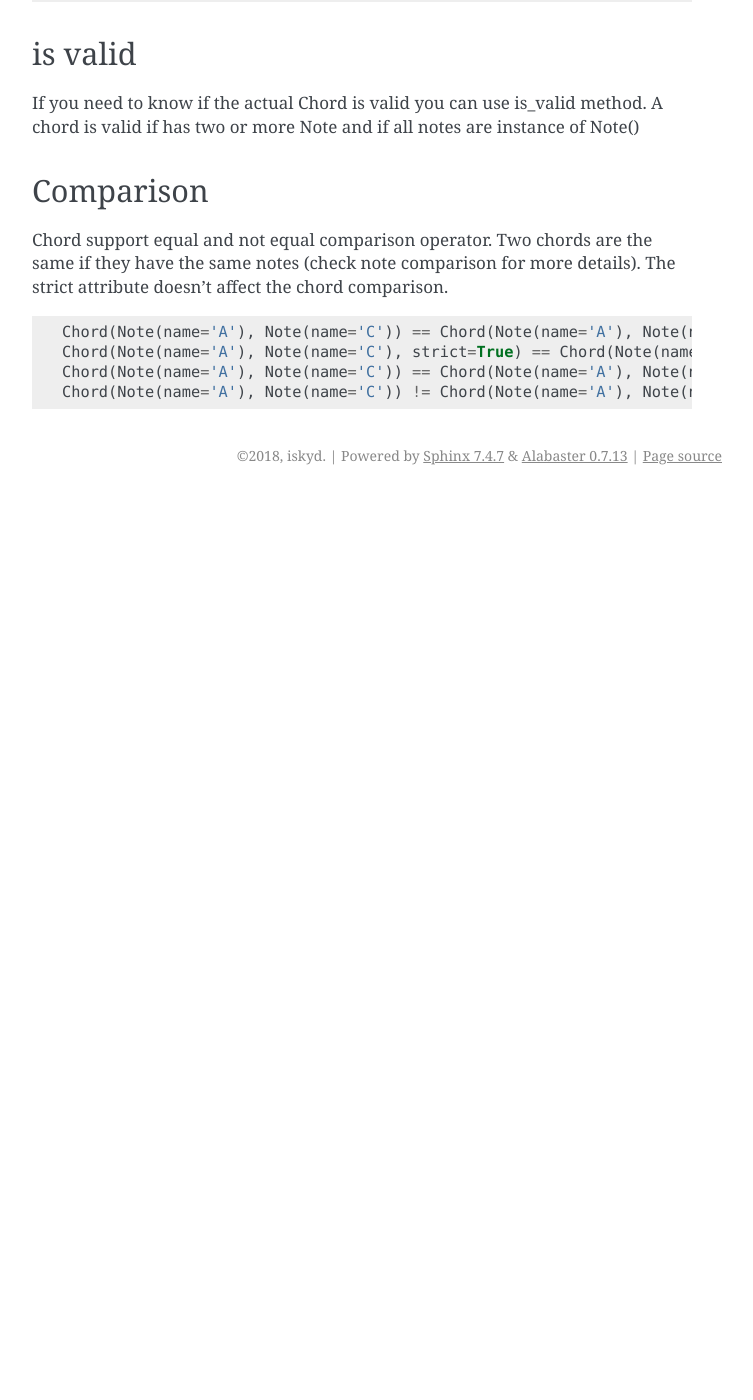
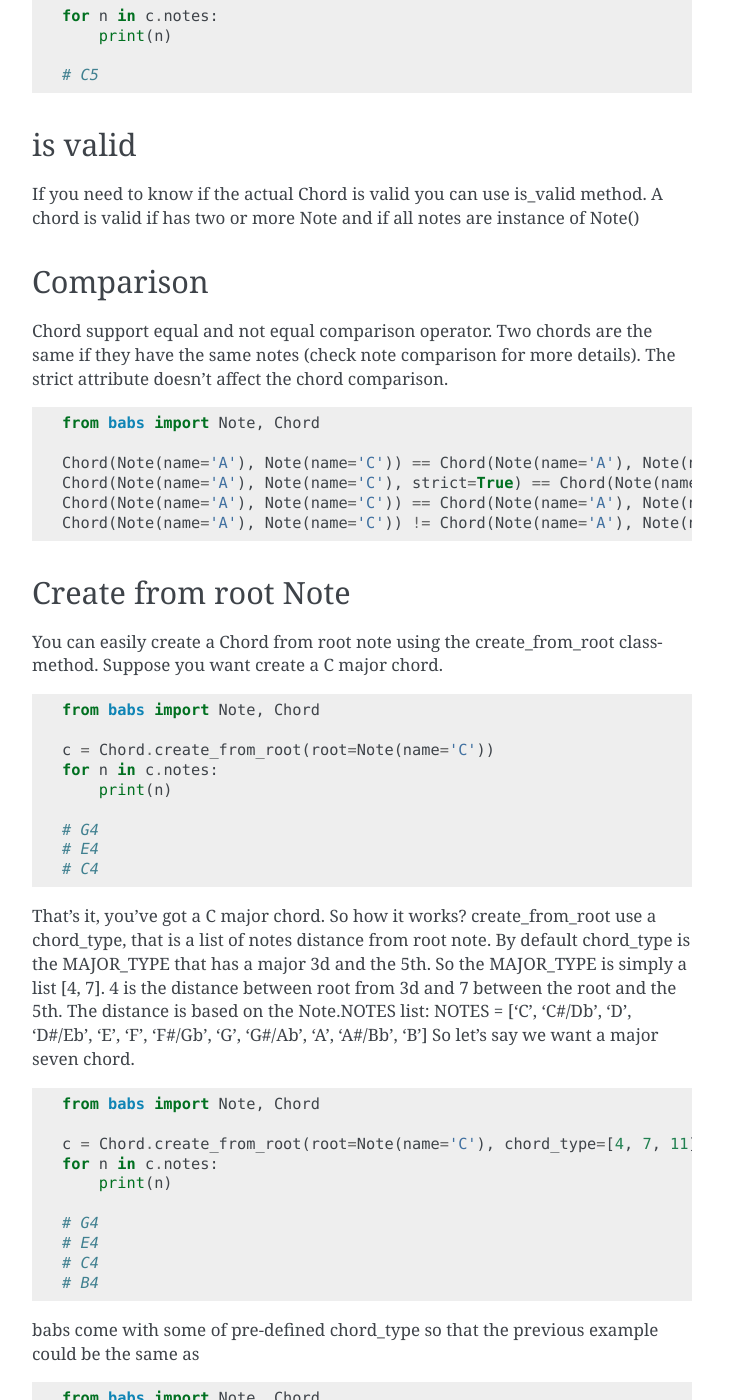
Before and after one commit to iskyd/babs, a Sphinx documentation site: the page built from docs/chord.rst, in a window 1280 px wide and 1400 px high, scrolled down 4755 px. Shown: the whole window, without its empty margins (388-1141 px from the left). Built offline with Sphinx 7.4.7, drawn with Linux system fonts in a browser that asks for light colours; before the commit the page ends 5250 px from its top, so only the background shows below that; some of the changed text lies outside the part shown.

Commit message:
create chord from root

```diff
--- a/docs/chord.rst
+++ b/docs/chord.rst
@@ -21,6 +21,10 @@ Chord
         If strict is True raise ChordException if Note is not found or
         if Chord has less then two notes after remove
 
+   .. py:classmethod:: create_from_root(root[, chord_type=None, octave='root', alt='sharp'])
+        Create and return a Chord from the root note
+
+
 
 Create your first chord
 --------------------------------
@@ -270,7 +274,192 @@ The strict attribute doesn't affect the chord comparison.
 
 .. code-block:: python
 
+    from babs import Note, Chord
+
     Chord(Note(name='A'), Note(name='C')) == Chord(Note(name='A'), Note(name='C'))  # True
     Chord(Note(name='A'), Note(name='C'), strict=True) == Chord(Note(name='A'), Note(name='C'), strict=False)  # True
     Chord(Note(name='A'), Note(name='C')) == Chord(Note(name='A'), Note(name='C'), Note(name='E'))  # False
     Chord(Note(name='A'), Note(name='C')) != Chord(Note(name='A'), Note(name='C'))  # False
+
+
+Create from root Note
+--------------------------------
+
+You can easily create a Chord from root note using the create_from_root classmethod.
+Suppose you want create a C major chord.
+
+.. code-block:: python
+
+    from babs import Note, Chord
+
+    c = Chord.create_from_root(root=Note(name='C'))
+    for n in c.notes:
+        print(n)
+
+    # G4
+    # E4
+    # C4
+
+That's it, you've got a C major chord.
+So how it works? create_from_root use a chord_type, that is a list of notes distance from root note.
+By default chord_type is the MAJOR_TYPE that has a major 3d and the 5th.
+So the MAJOR_TYPE is simply a list [4, 7]. 4 is the distance between root from 3d and 7 between the root and the 5th.
+The distance is based on the Note.NOTES list: NOTES = ['C', 'C#/Db', 'D', 'D#/Eb', 'E', 'F', 'F#/Gb', 'G', 'G#/Ab', 'A', 'A#/Bb', 'B']
+So let's say we want a major seven chord.
+
+.. code-block:: python
+
+    from babs import Note, Chord
+
+    c = Chord.create_from_root(root=Note(name='C'), chord_type=[4, 7, 11])
+    for n in c.notes:
+        print(n)
+
+    # G4
+    # E4
+    # C4
+    # B4
+
+babs come with some of pre-defined chord_type so that the previous example could be the same as
+
+.. code-block:: python
+
+    from babs import Note, Chord
+
+    c = Chord.create_from_root(root=Note(name='C'), chord_type=Chord.MAJOR_SEVEN_TYPE)
+
+So you can use a custom list or use some of the pre-defined chord type.
+
+By default the octave of other notes will be the same as the root note. To change that behaviour
+you can use the octave param.
+**The root note will not be affected by the octave param.**
+octave could be :
+
+- an integer, so that every note will have that specific octave.
+
+.. code-block:: python
+
+    from babs import Note, Chord
+
+    c = Chord.create_from_root(root=Note(name='C'), chord_type=Chord.MAJOR_SEVEN_TYPE, octave=3)
+
+    for n in c.notes:
+        print(n)
+
+    # G3
+    # E3
+    # C4
+    # B3
+
+- a string 'root' or 'from_root':
+    - 'root', the default behaviour, use the root.octave.
+    - 'from_root' use the root.octave as the starting octave. So if you have a G chord, G-B-D, the starting octave is 4 so we have a G4, then we have a B4 and at least the D Note goes to the next octave so is a D5
+
+.. code-block:: python
+
+    from babs import Note, Chord
+
+    c = Chord.create_from_root(root=Note(name='G'), chord_type=Chord.MAJOR_TYPE, octave='from_root')
+
+    for n in c.notes:
+        print(n)
+
+    # G4
+    # D5
+    # B4
+
+- a callable, that must return an integer.
+  In the callable you have access to root_octave, i (the idx of list distance iteration, starting from 0) and the distance between the current note and the root note.
+  So suppose you want to have a Chord that looks like G4, B5, D6.
+
+.. code-block:: python
+
+    from babs import Note, Chord
+
+    c = Chord.create_from_root(
+            root=Note(name='G'),
+            chord_type=Chord.MAJOR_TYPE, octave=lambda root_octave, i, distance: root_octave + i + 1
+        )
+
+    for n in c.notes:
+        print(n)
+
+    # G4
+    # B5
+    # D6
+
+
+
+You can also specify the alteration of the notes using the alt param (by default is 'sharp') that works in the same way as for single note.
+
+.. code-block:: python
+
+    from babs import Note, Chord
+
+    c = Chord.create_from_root(root=Note(name='G'), chord_type=Chord.MAJOR_SEVEN_TYPE)
+
+    for n in c.notes:
+        print(n)
+
+    # G4
+    # F#4
+    # D4
+    # B4
+
+    c = Chord.create_from_root(root=Note(name='G'), chord_type=Chord.MAJOR_SEVEN_TYPE, alt='flat')
+
+    for n in c.notes:
+        print(n)
+
+    # G4
+    # Gb4
+    # D4
+    # B4
+
+
+List of pre-defined chord type
+--------------------------------
+
++----------------------------+
+| Chord type                 |
++============================+
+| MAJOR_TYPE                 |
++----------------------------+
+| MAJOR_SEVEN_TYPE           |
++----------------------------+
+| MINOR_TYPE                 |
++----------------------------+
+| MINOR_SEVEN_TYPE           |
++----------------------------+
+| DOMINANT_TYPE              |
++----------------------------+
+| MINOR_MAJOR_SEVEN_TYPE     |
++----------------------------+
+| HALF_DIMINISHED_SEVEN_TYPE |
++----------------------------+
+| DIMINISHED_TYPE            |
++----------------------------+
+| DIMINISHED_SEVEN_TYPE      |
++----------------------------+
+| AUGMENTED_TYPE             |
++----------------------------+
+| AUGMENTED_SEVEN_TYPE       |
++----------------------------+
+| AUGMENTED_MAJOR_SEVEN_TYPE |
++----------------------------+
+| MAJOR_SIXTH_TYPE           |
++----------------------------+
+| MINOR_SIXTH_TYPE           |
++----------------------------+
+| SUS4_TYPE                  |
++----------------------------+
+| SUS4_SEVEN_TYPE            |
++----------------------------+
+| SUS4_MAJOR_SEVEN_TYPE      |
++----------------------------+
+| SUS2_TYPE                  |
++----------------------------+
+| SUS2_SEVEN_TYPE            |
++----------------------------+
+| SUS2_MAJOR_SEVEN_TYPE      |
++----------------------------+
```
Also changed, not shown: other parts of docs/chord.rst (+7 -7 lines), 2 other files.
